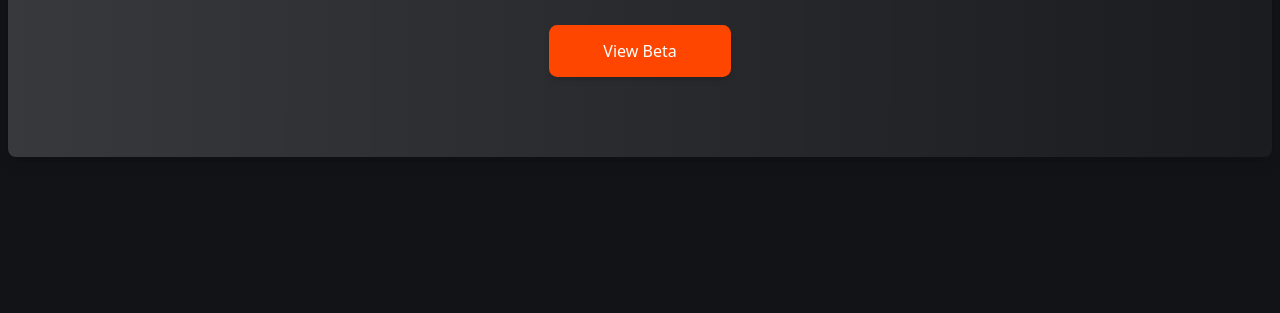
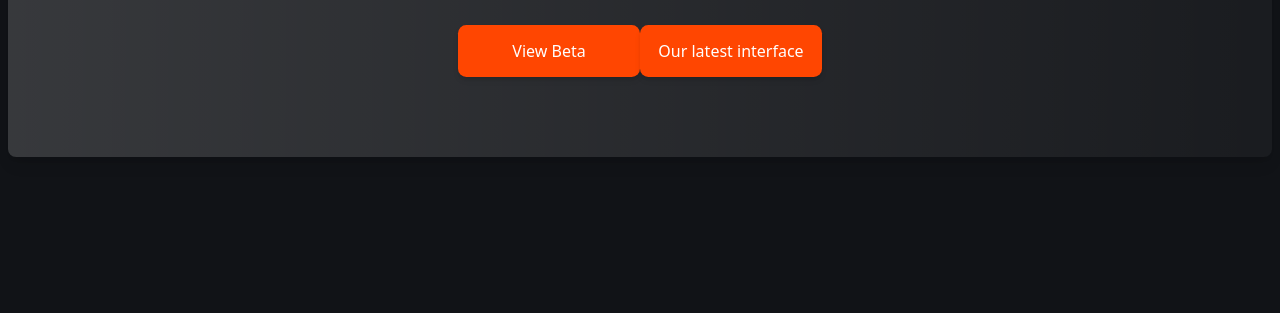
Before and after one commit to Sidechainz/tixhive-parking, a plain HTML site: page index.html in a window 1280 px wide. Shown: the part 487-800 px from the top of the page. Drawn offline with Linux system fonts and the light colour scheme.

Commit message:
link to new landing page

```diff
--- a/index.html
+++ b/index.html
@@ -27,8 +27,13 @@
               >.
             </p>
           </div>
-          <div class="flex mt-10 justify-center">
+          <div class="md:flex mx-auto justify-between w-fit  md:w-96">
+            <div class="flex mt-10 justify-center">
             <a href="https://www.bloctix.com" class="bg-[#FF4601] hover:bg-red-600 transition-all ease-in h-[51.2px] w-[181.96px] flex items-center justify-center font-medium rounded-[8.34px] text-white shadow-md"">View Beta</a>
+          </div>
+            <div class="flex mt-10 justify-center">
+            <a href="https://tixhivev1.vercel.app/" class="bg-[#FF4601] hover:bg-red-600 transition-all ease-in h-[51.2px] w-[181.96px] flex items-center justify-center font-medium rounded-[8.34px] text-white shadow-md"">Our latest interface</a>
+          </div>
           </div>
         </div>
       </div>
```
Also changed, not shown: dist/output.css.
